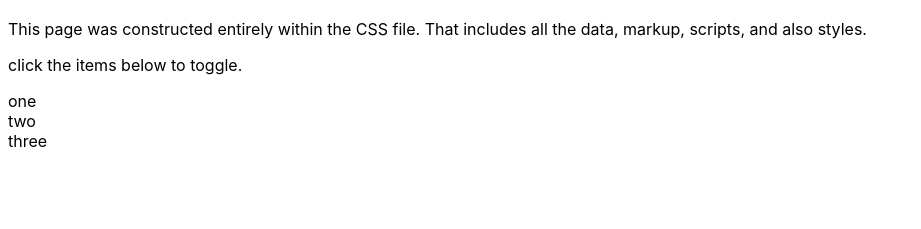
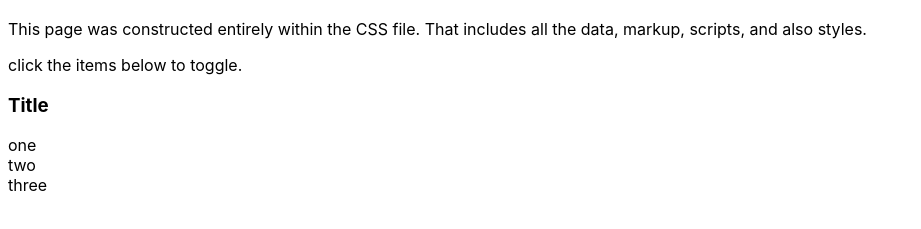
Before and after one commit to cjss-group/CJSS, a plain HTML site: page example/index.html in a window 1280 px wide. Shown: the part 63-292 px from the top of the page, without its empty margins (0-921 px from the left). Drawn offline with Linux system fonts and the light colour scheme.

Commit message:
Support partial system with CSS imports

```diff
--- a/cjss.js
+++ b/cjss.js
@@ -1,16 +1,14 @@
 document.addEventListener('DOMContentLoaded', function (event) {
-  (function () {
-    var l = document.styleSheets.length;
-    for (var i = 0; i < l; ++i) {
-      var sheet = document.styleSheets && document.styleSheets[i];
-      if (sheet) {
-        var r = sheet.rules ? sheet.rules : sheet.cssRules;
-        if (r) {
-          for (var j = 0; j < r.length; ++j) {
-            var js = r[j].style.getPropertyValue('--js');
-            var html = r[j].style.getPropertyValue('--html');
-            var data = r[j].style.getPropertyValue('--data');
-            var selector = r[j].style.parentRule.selectorText;
+  function cjss(s) {
+    for (var i = 0; i < s.length; ++i) {
+      if (s[i].constructor.name === 'CSSImportRule') {
+        var n = s[i].styleSheet.cssRules;
+        cjss(n);
+      } else if (s[i].constructor.name === 'CSSStyleRule') {
+        var js = s[i].style.getPropertyValue('--js');
+        var html = s[i].style.getPropertyValue('--html');
+        var data = s[i].style.getPropertyValue('--data');
+        var selector = s[i].style.parentRule.selectorText;
         var el = document.querySelectorAll(selector);
         if (data) {
           eval(`data = { ${data.trim().slice(1, -1)} }`);
@@ -21,10 +19,10 @@ document.addEventListener('DOMContentLoaded', function (event) {
             e.innerHTML = eval('`' + html.trim().slice(1, -1) + '`');
           });
         }
+        if (js) {
           if (selector === 'script') {
             eval(js.trim().slice(1, -1));
           } else {
-              if (js) {
             for (n = 0; n < el.length; n++) {
               eval(js.trim().slice(1, -1).replace(new RegExp('this', 'g'), `document.querySelectorAll('${selector}')[${n}]`));
             }
@@ -33,6 +31,14 @@ document.addEventListener('DOMContentLoaded', function (event) {
       }
     }
   }
+  var l = document.styleSheets.length;
+  for (var i = 0; i < l; ++i) {
+    var sheet = document.styleSheets && document.styleSheets[i];
+    if (sheet) {
+      var r = sheet.rules ? sheet.rules : sheet.cssRules;
+      if (r) {
+        cjss(r);
       }
-  })();
+    }
+  }
 });
--- /dev/null
+++ b/example/component/body.css
@@ -0,0 +1,13 @@
+body {
+  font-family: -apple-system,BlinkMacSystemFont,"Segoe UI",Roboto,Oxygen-Sans,Ubuntu,Cantarell,"Helvetica Neue",sans-serif;
+
+  --html:(
+    <h1>Hello ${data.name}!</h1>
+    <p>This page was constructed entirely within the CSS file. That includes all the data, markup, scripts, and also styles.</p>
+    <p>click the items below to toggle.</p>
+    <nav>Title</nav>
+  );
+  --data:(
+    name:'world',
+  );
+}
--- /dev/null
+++ b/example/component/nav.css
@@ -0,0 +1,24 @@
+nav {
+  --data:(
+    links: ['one', 'two', 'three'],
+  );
+  --html:(
+    <h3>${yield}</h3>
+    <div class="item">${data.links[0]}</div>
+    <div class="item">${data.links[1]}</div>
+    <div class="item">${data.links[2]}</div>
+  );
+}
+
+nav .item {
+  cursor: pointer;
+  --js:(
+    function toggle() {
+      this.classList.toggle('active');
+    }
+    this.addEventListener('click', toggle);
+  );
+}
+nav .item.active {
+  color: red;
+}
--- a/example/style.css
+++ b/example/style.css
@@ -1,42 +1,7 @@
-body {
-  font-family: -apple-system,BlinkMacSystemFont,"Segoe UI",Roboto,Oxygen-Sans,Ubuntu,Cantarell,"Helvetica Neue",sans-serif;
+@import url('component/body.css');
+@import url('component/nav.css');
 
-  --html:(
-    <h1>Hello ${data.name}!</h1>
-    <p>This page was constructed entirely within the CSS file. That includes all the data, markup, scripts, and also styles.</p>
-    <p>click the items below to toggle.</p>
-    <nav></nav>
-  );
-  --data:(
-    name:'world',
-  );
-}
-
-nav {
-  --data:(
-    links: ['one', 'two', 'three'],
-  );
-  --html:(
-    <div class="item">${data.links[0]}</div>
-    <div class="item">${data.links[1]}</div>
-    <div class="item">${data.links[2]}</div>
-  );
-}
-
-nav .item {
-  cursor: pointer;
-  --js:(
-    function toggle() {
-      this.classList.toggle('active');
-    }
-    this.addEventListener('click', toggle );
-  );
-}
-nav .item.active {
-  color: red;
-}
-
-/* Run a script like typetura.js */
+/* Run a script */
 script {
   --data:(
     say: 'Hello world!'
```
Lines whose indentation alone changed are shown as unchanged.
